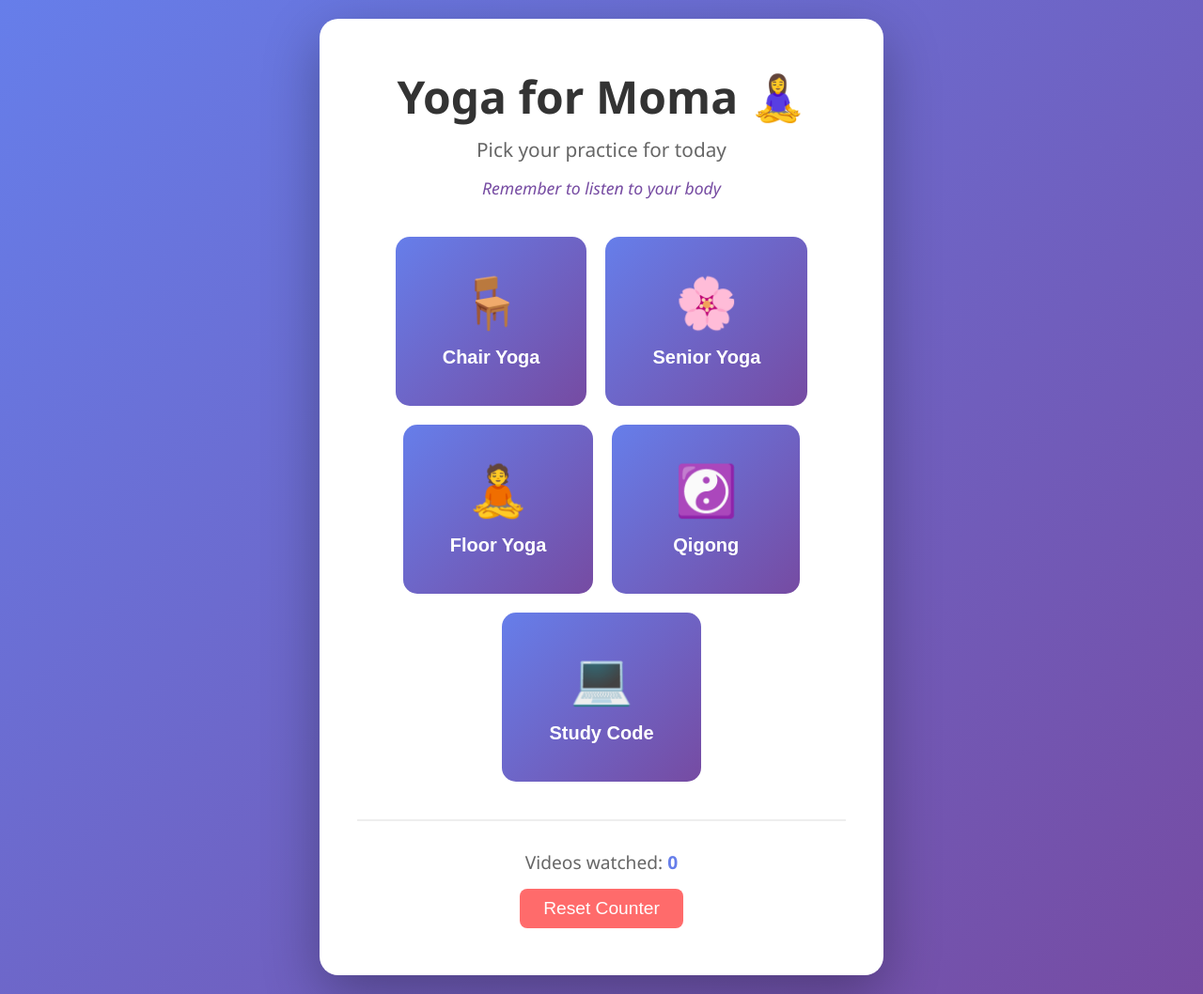
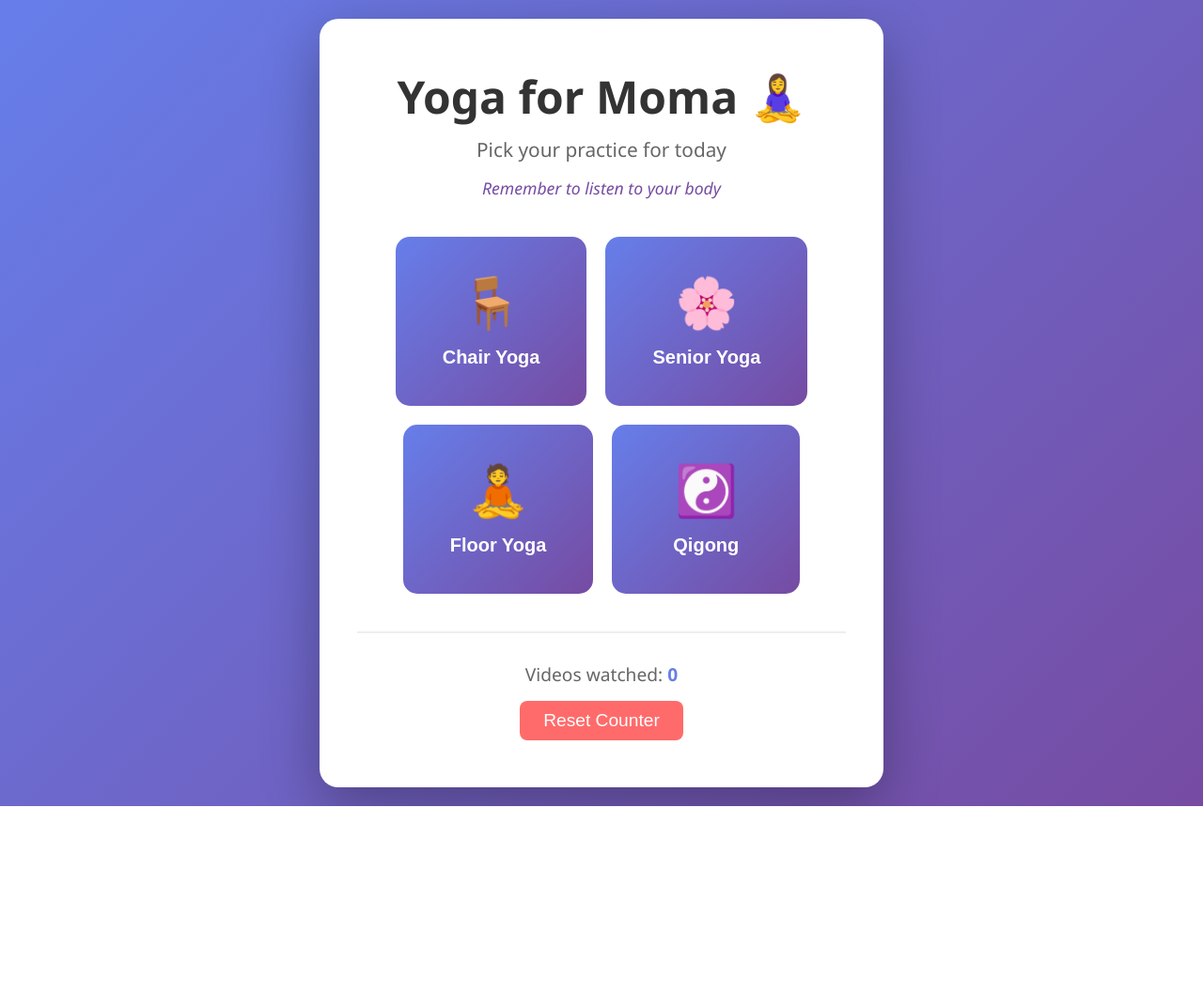
Before and after one commit to kaylimepy/yogaformoma, a plain HTML site: page index.html in a window 1280 px wide. Shown: the whole page at 94% size. After the commit the page ends 858 px from the top, so only its background shows below. Drawn offline with Linux system fonts and the light colour scheme.

Commit message:
Remove study code button

```diff
--- a/index.html
+++ b/index.html
@@ -32,11 +32,6 @@
                 <span class="emoji">☯️</span>
                 <span class="label">Qigong</span>
             </button>
-
-            <button id="study-code" class="yoga-button">
-                <span class="emoji">💻</span>
-                <span class="label">Study Code</span>
-            </button>
         </div>
 
         <div id="stats" class="stats">
--- a/script.js
+++ b/script.js
@@ -128,9 +128,6 @@ document.getElementById('chair-yoga').addEventListener('click', () => openVideo(
 document.getElementById('regular-yoga').addEventListener('click', () => openVideo('regular'));
 document.getElementById('floor-yoga').addEventListener('click', () => openVideo('floor'));
 document.getElementById('qigong').addEventListener('click', () => openVideo('qigong'));
-document.getElementById('study-code').addEventListener('click', () => {
-    window.open('https://github.com/karlamuller/yogaformoma', '_blank');
-});
 document.getElementById('reset-btn').addEventListener('click', resetAll);
 
 // Initialize stats on load
```
